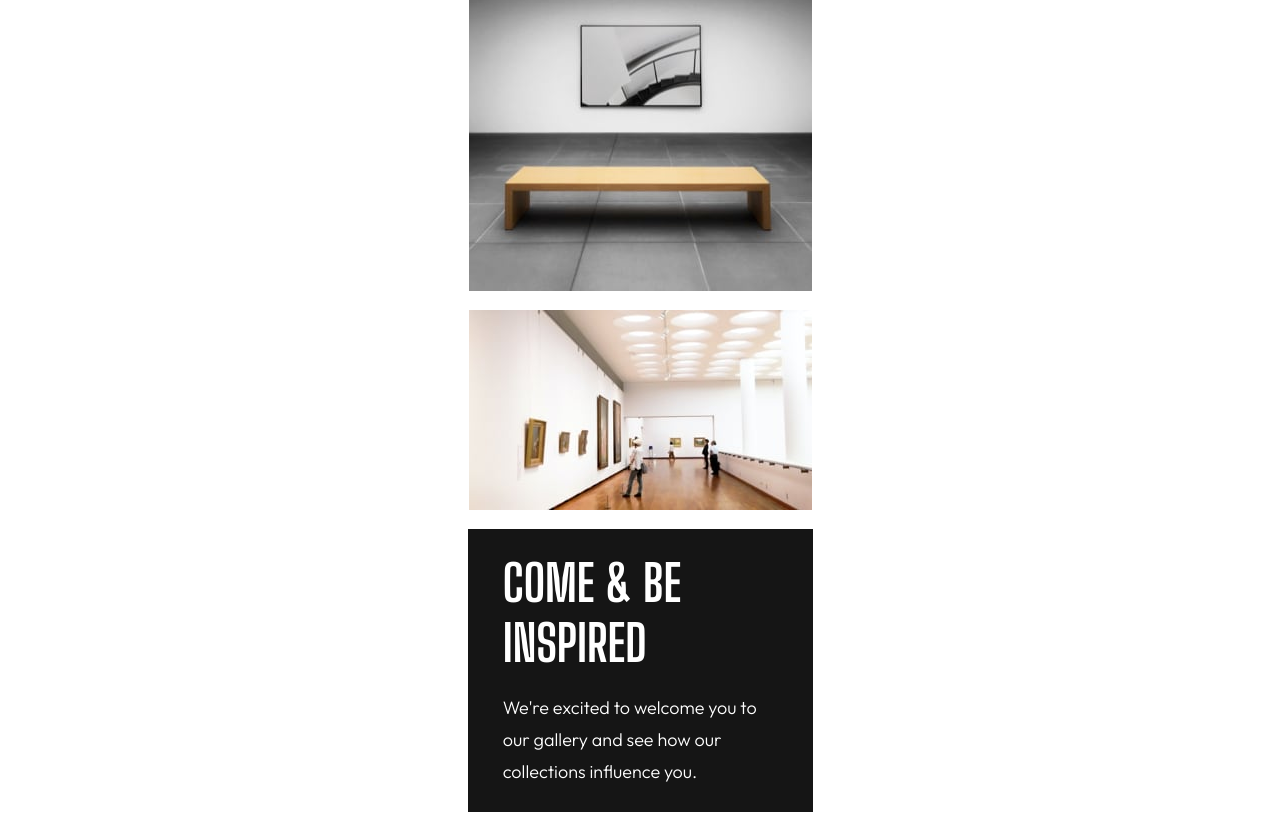
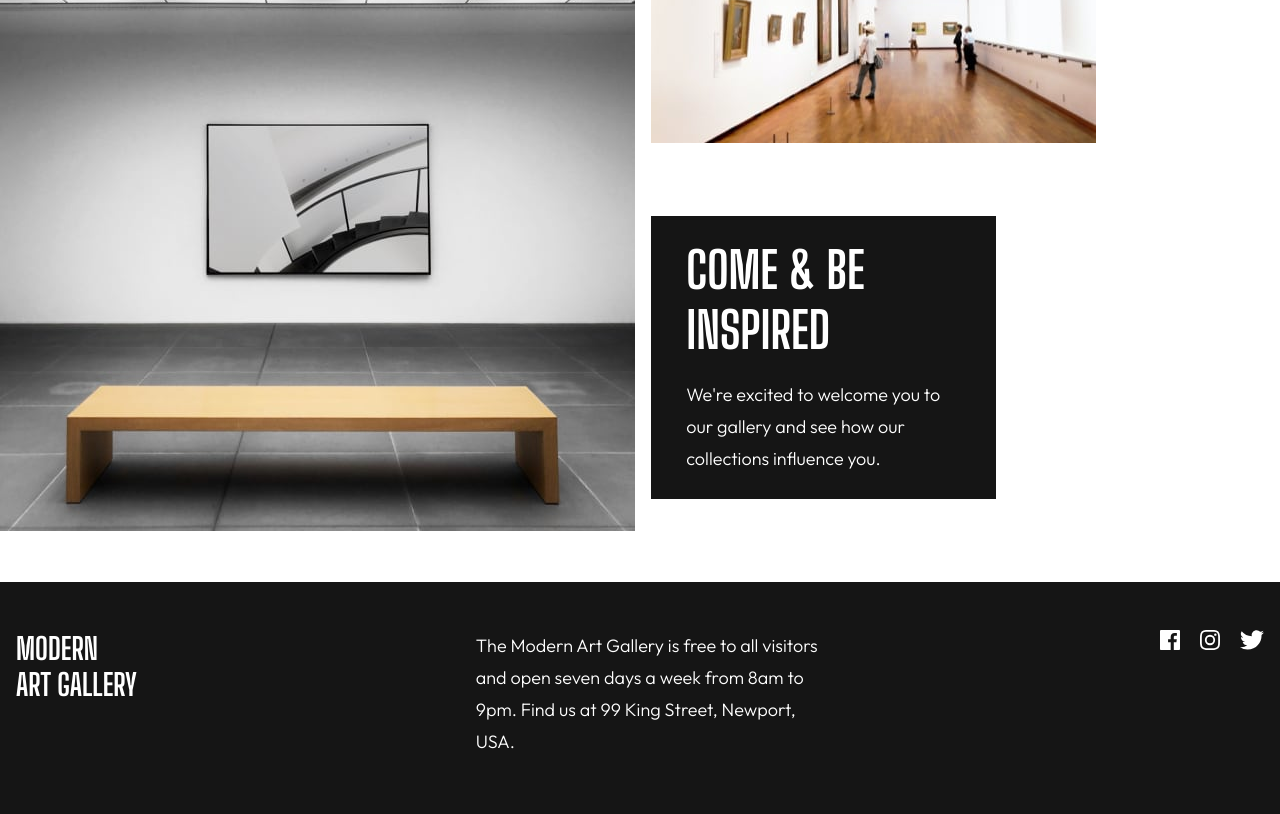
Before and after one commit to AndyBeable/art-gallery, a Vue app: page / in a window 1280 px wide. Shown: the part 1580-2394 px from the top of the page. Built offline with nearby package versions, Linux system fonts and the light colour scheme.

Commit message:
adds grid

```diff
--- a/src/components/home/Inspiration.vue
+++ b/src/components/home/Inspiration.vue
@@ -1,10 +1,30 @@
 <template>
   <div class="inspiration__container">
     <div class="inspiration__large__image">
+      <picture>
+        <source
+          media="(min-width: 1200px)"
+          srcset="../../assets/desktop/image-grid-2.jpg"
+        />
+        <source
+          media="(min-width: 768px)"
+          srcset="../../assets/tablet/image-grid-2.jpg"
+        />
       <img src="../../assets/mobile/image-grid-2.jpg" alt="">
+      </picture>
     </div>
     <div class="inspiration__small__image">
+      <picture>
+        <source
+          media="(min-width: 1200px)"
+          srcset="../../assets/desktop/image-grid-3.jpg"
+        />
+        <source
+          media="(min-width: 768px)"
+          srcset="../../assets/tablet/image-grid-3.jpg"
+        />
       <img src="../../assets/mobile/image-grid-3.jpg" alt="">
+      </picture>
     </div>
     <div class="inspiration__copy__container">
       <h4>Come & be inspired</h4>
@@ -40,7 +60,7 @@ export default {
 }
 
 .inspiration__copy__container h4 {
- font-size: 50px;
+  font-size: 50px;
   text-transform: uppercase;
   margin-bottom: 1.2rem;
 }
@@ -48,4 +68,36 @@ export default {
   color: var(--white);
 }
 
+@media screen and (min-width: 768px) {
+  .inspiration__container {
+    display: grid;
+    grid-template-columns: 1fr 1fr;
+    grid-template-rows: 1fr 1fr;
+    //gap: 20px 20px;
+    grid-template-areas:
+      "inspiration__large__image inspiration__small__image"
+      "inspiration__large__image inspiration__copy__container";
+  }
+}
+
+@media screen and (min-width: 768px) {
+  .inspiration__large__image {
+    grid-area: inspiration__large__image;
+  }
+}
+
+@media screen and (min-width: 768px) {
+  .inspiration__small__image {
+    grid-area: inspiration__small__image;
+  }
+}
+
+@media screen and (min-width: 768px) {
+  .inspiration__copy__container {
+    grid-area: inspiration__copy__container;
+   margin: 0;
+  }
+}
+
+
 </style>
```
